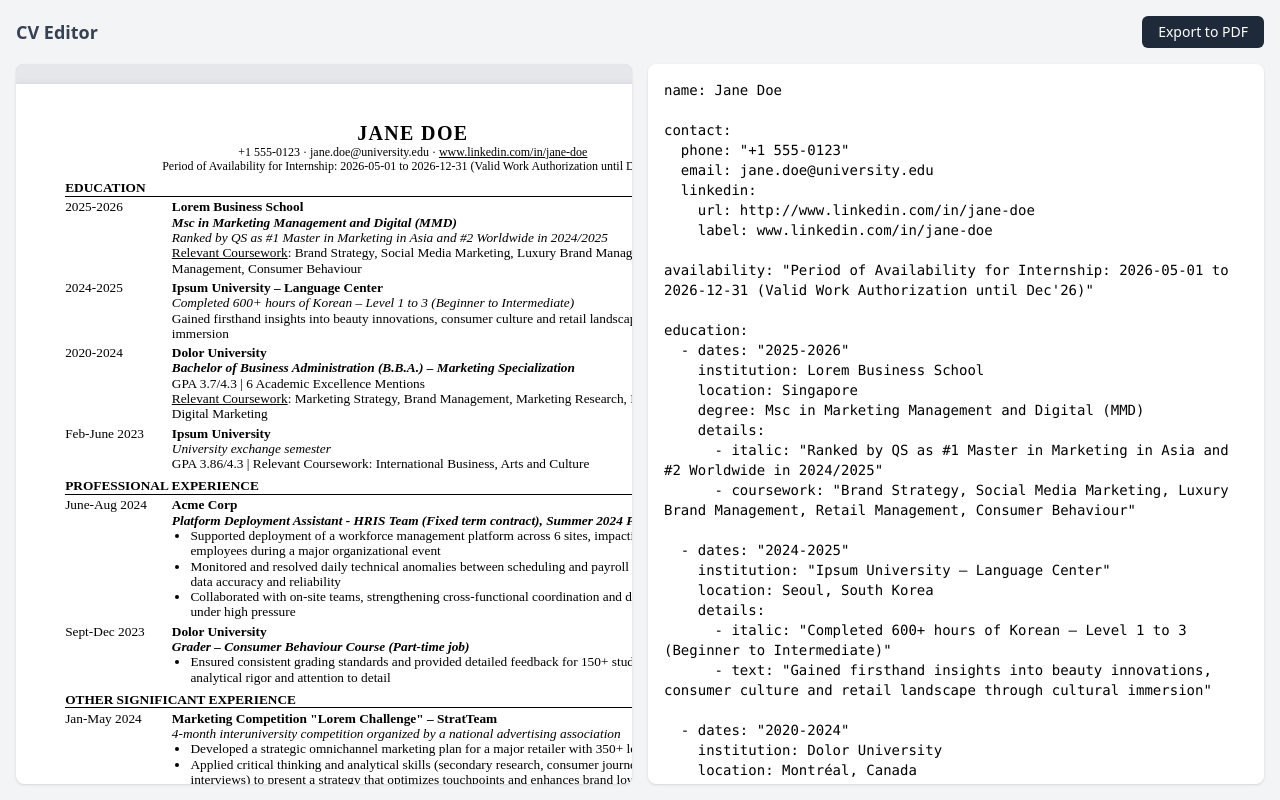
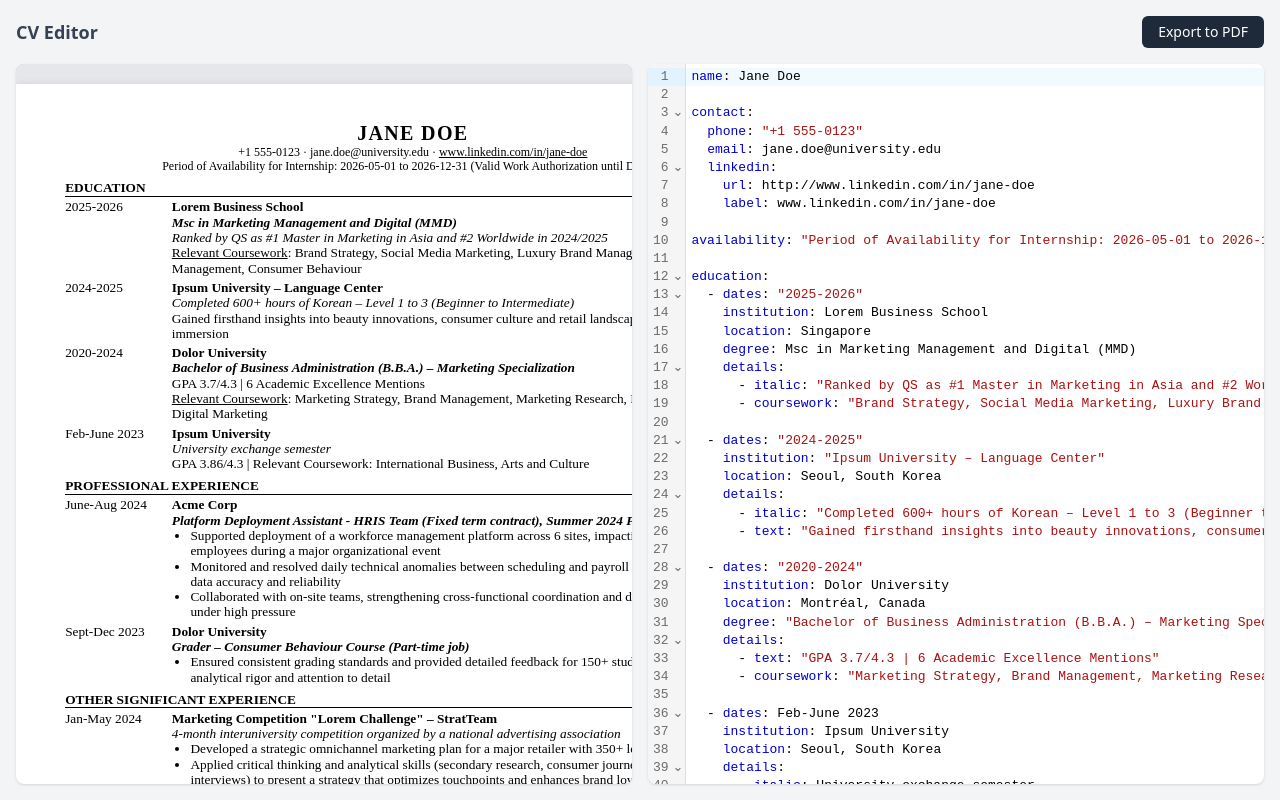
Before and after one commit to baggiiiie/try-monorepo, a React (Vite) app in the folder cv-editor/: page / in a window 1280 px wide. Built offline with nearby package versions, Linux system fonts and the light colour scheme.

Commit message:
add yaml highlight

```diff
--- a/cv-editor/src/pages/CvEditor.jsx
+++ b/cv-editor/src/pages/CvEditor.jsx
@@ -5,6 +5,10 @@ import { renderCV } from '../lib/cv-renderer'
 import { getPreviewFrameHTML } from '../lib/cv-preview-frame'
 import { CV_STYLES } from '../lib/cv-styles'
 import defaultYaml from '../../cv-data.yaml?raw'
+import { EditorView } from '@codemirror/view'
+import { EditorState } from '@codemirror/state'
+import { basicSetup } from 'codemirror'
+import { yaml as yamlLang } from '@codemirror/lang-yaml'
 
 const LOCALSTORAGE_KEY = 'cv-editor-yaml'
 const DEBOUNCE_MS = 300
@@ -23,6 +27,8 @@ export default function CvEditor() {
   const [lastValidHtml, setLastValidHtml] = useState('')
   const iframeRef = useRef(null)
   const frameReady = useRef(false)
+  const editorContainerRef = useRef(null)
+  const editorViewRef = useRef(null)
 
   const sendToFrame = useCallback((html) => {
     if (frameReady.current && iframeRef.current?.contentWindow) {
@@ -66,6 +72,36 @@ export default function CvEditor() {
     return () => clearTimeout(timer)
   }, [yamlString, sendToFrame])
 
+  useEffect(() => {
+    if (!editorContainerRef.current || editorViewRef.current) return
+
+    const view = new EditorView({
+      state: EditorState.create({
+        doc: yamlString,
+        extensions: [
+          basicSetup,
+          yamlLang(),
+          EditorView.updateListener.of((update) => {
+            if (update.docChanged) {
+              setYamlString(update.state.doc.toString())
+            }
+          }),
+          EditorView.theme({
+            '&': { height: '100%', flex: '1' },
+            '.cm-scroller': { overflow: 'auto' },
+          }),
+        ],
+      }),
+      parent: editorContainerRef.current,
+    })
+
+    editorViewRef.current = view
+    return () => {
+      view.destroy()
+      editorViewRef.current = null
+    }
+  }, [])
+
   return (
     <div className="h-screen flex flex-col bg-gray-100">
       {error && (
@@ -92,14 +128,10 @@ export default function CvEditor() {
             sandbox="allow-scripts allow-modals"
           />
         </div>
-        <div className="bg-white rounded-lg shadow overflow-hidden min-h-0">
-          <textarea
-            value={yamlString}
-            onChange={(e) => setYamlString(e.target.value)}
-            className="w-full h-full p-4 font-mono text-sm resize-none outline-none bg-transparent"
-            spellCheck={false}
-          />
-        </div>
+        <div
+          ref={editorContainerRef}
+          className="bg-white rounded-lg shadow overflow-hidden min-h-0 flex flex-col"
+        ></div>
       </div>
     </div>
   )
```
Also changed, not shown: cv-editor/package.json (+7 -3 lines), 2 other files (tests, documents, lock files or other folders).
